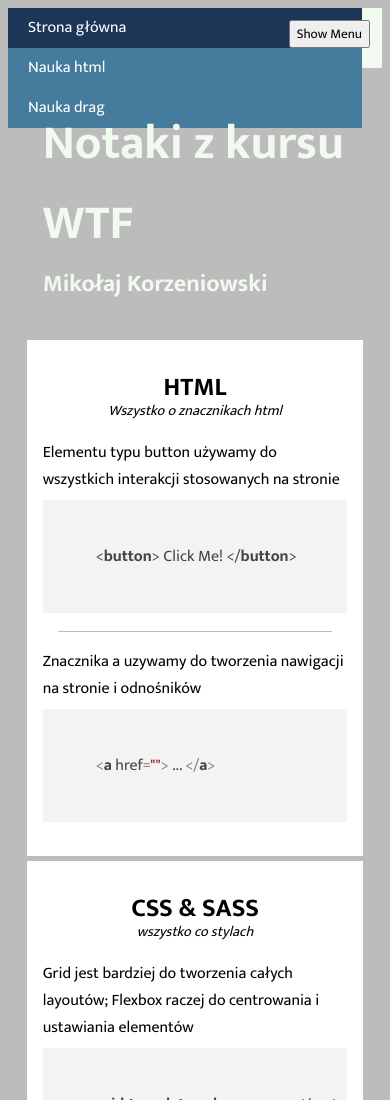
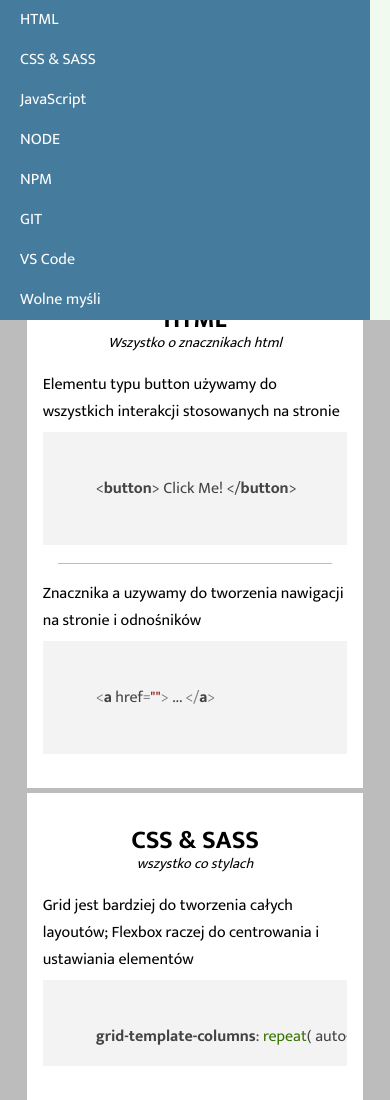
Before and after one commit to mkorzeniowski/WTF, a website with bundled scripts: page index.html in a window 390 px wide. Shown: the top 1100 px of the page. Built offline with nearby package versions, Linux system fonts and the light colour scheme.

Commit message:
new navigation implemented

```diff
--- a/index.html
+++ b/index.html
@@ -16,18 +16,17 @@
   </head>
 
   <body>
-    <header>
-      <nav class="navigation navigation--js">
-        <a class="navigation__link navigation__link--homepage" href="index.html"
-          >Strona główna</a
-        >
-        <a class="navigation__link" href="nauka-html.html">Nauka html</a>
-        <a class="navigation__link" href="nauka-drag.html">Nauka drag</a>
-      </nav>
-      <button class="navigation__haburger-menu navigation__haburger-menu--js">
-        Show Menu
-      </button>
-    </header>
+    <div class="page-grid">
+    <nav class="navigation">
+      <a href="#sectionHTML" class="navigation__link">HTML</a>
+      <a href="#sectionCSS" class="navigation__link">CSS & SASS</a>
+      <a href="#sectionJavascript" class="navigation__link">JavaScript</a>
+      <a href="#sectionNode" class="navigation__link">NODE</a>
+      <a href="#sectionNpm" class="navigation__link">NPM</a>
+      <a href="#sectionGIT" class="navigation__link">GIT</a>
+      <a href="#sectionVscode" class="navigation__link">VS Code</a>
+      <a href="#freeThoughts" class="navigation__link">Wolne myśli</a>
+    </nav>
 
     <main class="main">
       <header class="main__header" id="top">
@@ -36,7 +35,7 @@
       </header>
 
       <!-- HTMLs -->
-      <section class="section">
+      <section class="section" id="sectionHTML">
         <h2 class="section__title">HTML</h2>
         <p class="section__description">Wszystko o znacznikach html</p>
         <p>Elementu typu button używamy do wszystkich interakcji stosowanych na stronie</p>
@@ -55,7 +54,7 @@
       </section>
 
       <!-- CSS i SASS-->
-      <section class="section">
+      <section class="section" id="sectionCSS">
         <h2 class="section__title">CSS & SASS</h2>
         <p class="section__description">wszystko co stylach</p>
         <p>Grid jest bardziej do tworzenia całych layoutów; Flexbox raczej do centrowania i ustawiania elementów</p>
@@ -145,7 +144,7 @@ selector:not -> wyrażenie logicznie
       </section>
 
       <!-- Javascript -->
-      <section class="section">
+      <section class="section" id="sectionJavascript">
         <h2 class="section__title">JavaScript</h2>
         <p class="section__description">To jest sekcja o js</p>
         <p>Żeby importować pliki z innych plików javascriptowych trzeba w kodzie dodać 'module'</p>
@@ -178,7 +177,7 @@ import {myFunction} from '/main.js';
       </section>
 
       <!-- Node -->
-      <section class="section">
+      <section class="section" id="sectionNode">
         <h2 class="section__title">NODE.js</h2>
         <p class="section__description">To jest sekcja o node js</p>
         <p>Node wykorzystuje silnik przeglądakrki chrome poza przeglądarką</p>
@@ -201,7 +200,7 @@ import {myFunction} from '/main.js';
       </section>
 
       <!--npm -->
-      <section class="section">
+      <section class="section" id="sectionNpm">
         <h2 class="section__title">npm</h2>
         <p class="section__description">npm - jak budować z paczek </p>
         <pre>
@@ -241,7 +240,7 @@ npx nazwa_paczki // użycie zainstalowanej już paczki
       </section>
 
       <!-- GIT -->
-      <section class="section">
+      <section class="section" id="sectionGIT">
         <h2 class="section__title">GIT</h2>
         <p class="section__description"> trochę o kontroli wersji</p>
         <p>
@@ -268,7 +267,7 @@ npx nazwa_paczki // użycie zainstalowanej już paczki
       </section>
 
       <!-- VISUAL STUDIO CODE -->
-      <section class="section">
+      <section class="section" id="sectionVscode">
         <h2 class="section__title">VISUAL STUDIO</h2>
         <p class="section__description">
           Przydaten rzeczy
@@ -285,7 +284,7 @@ npx nazwa_paczki // użycie zainstalowanej już paczki
       </section>
 
       <!-- wolne myśli -->
-      <section class="section">
+      <section class="section" id="freeThoughts">
         <h2 class="section__title">Wolne myśli</h2>
         <p class="section__description">
           Tutaj luźne pojęcia i myśli wyciągnięte z kurs
@@ -349,7 +348,7 @@ npx nazwa_paczki // użycie zainstalowanej już paczki
     </div>
       </section>
 
-
+    </div>
     <footer class="footer">
       <p class="footer__author">Strona domowa M.Korzeniowski</p>
       <a class="footer__link" href="#top"> Wróć na górę strony</a>
--- a/scss/style.scss
+++ b/scss/style.scss
@@ -7,6 +7,34 @@
 
 body {
   background: $base-color;
+}
+
+
+
+.navigation {
+  background: #f1faee;
+  color: #666666;
+  grid-column-start: 2;
+  width: 100%;
+  position: fixed;
+  top: 0px;
+  left: 0px;
+}
+
+
+.navigation__link {
+  display: block;
+  height: 30px;
+  line-height: 30px;
+  text-decoration: none;
+  padding: 5px 20px;
+  background-color: #457b9d;
+  margin-right: 20px;
+  color: #fff;
+}
+
+.main{
+  grid-column-start: 3;
 }
 
 .section {
@@ -29,6 +57,7 @@ body {
   font-size: 0.9rem;
   font-style: italic;
 }
+
 .line{
   height: 1px;
   width: 90%;
@@ -73,34 +102,9 @@ a:visited {
 .header {
   width: 100%;
 }
-.navigation {
-  background: #f1faee;
-  color: #666666;
-  height: 60px;
-  width: 100%;
-}
 
-.navigation__haburger-menu {
-  display: block;
-  position: absolute;
-  right: 20px;
-  top: 20px;
-}
 
-.navigation__link {
-  display: block;
-  height: 30px;
-  line-height: 30px;
-  text-decoration: none;
-  padding: 5px 20px;
-  background-color: #457b9d;
-  margin-right: 20px;
-  color: #fff;
-}
 
-.navigation__link--homepage {
-  background-color: #1d3557;
-}
 
 .section-box {
   padding: 16px;
```
Also changed, not shown: style.css.
